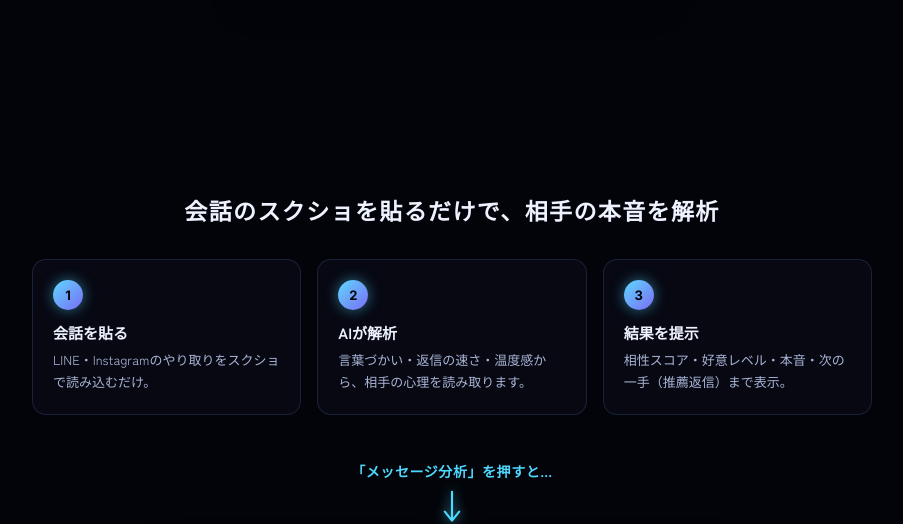
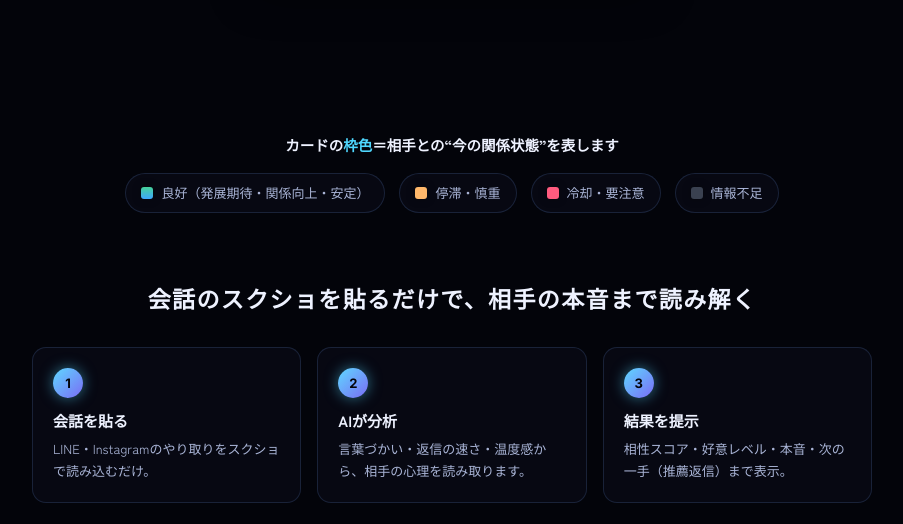
Before and after one commit to hmiyamagooner-collab/rela.lp, a website: page partner.html in a window 1280 px wide. Shown: the part 863-1387 px from the top of the page, without its empty margins (188-1091 px from the left). Drawn offline with Linux system fonts and the light colour scheme; a script that the page names is missing.

Commit message:
相手を可視化: カード枠色の意味(関係状態)を凡例で追記/NGワード「解析」を修正
- カード枠色＝相手との今の関係状態を表す凡例を追加
  (良好=緑〜青/停滞・慎重=橙/冷却・要注意=赤/情報不足=灰。アプリのst-go/hold/stop/noneに準拠)
- 「解析」→「読み解く」「分析」に置換(NGワード)

Co-Authored-By: Claude Opus 4.8 (1M context) <noreply@anthropic.com>
Claude-Session: https://claude.ai/code/session_01YbZmS2p1nudwBAHshJSb75

```diff
--- a/partner.html
+++ b/partner.html
@@ -576,6 +576,12 @@ footer{position:relative;z-index:1;border-top:1px solid var(--line);padding:44px
 .mf-step b{display:block;color:var(--ink);font-size:15px;margin:10px 0 4px}
 .mf-n{display:inline-flex;align-items:center;justify-content:center;width:30px;height:30px;border-radius:50%;font-family:'Inter',sans-serif;font-weight:700;color:#03040a;background:linear-gradient(135deg,#5fd8ff,#7a6cf5);box-shadow:0 0 14px rgba(79,216,255,.5)}
 @media(max-width:860px){.mf-steps{grid-template-columns:1fr}}
+.frame-legend{max-width:740px;margin:6px auto 0;text-align:center}
+.fl-title{font-size:14.5px;color:var(--ink);font-weight:700;margin-bottom:14px}
+.fl-title b{color:var(--cyan)}
+.fl-items{display:flex;flex-wrap:wrap;gap:11px 14px;justify-content:center}
+.fl-item{display:inline-flex;align-items:center;gap:8px;font-size:13px;color:var(--ink-soft);background:rgba(11,14,27,.55);border:1px solid var(--line);border-radius:999px;padding:7px 15px}
+.fl-item i{width:12px;height:12px;border-radius:3px;display:inline-block;flex:0 0 auto;box-shadow:0 0 8px rgba(0,0,0,.4)}
 </style>
 </head>
 <body>
@@ -660,11 +666,21 @@ footer{position:relative;z-index:1;border-top:1px solid var(--line);padding:44px
     </div>
 
     <!-- メッセージ分析ボタン → 分析結果スクショ への矢印 -->
+    <div class="frame-legend rv">
+      <p class="fl-title">カードの<b>枠色</b>＝相手との“今の関係状態”を表します</p>
+      <div class="fl-items">
+        <span class="fl-item"><i style="background:linear-gradient(180deg,#46d39a,#3ea8ff)"></i>良好（発展期待・関係向上・安定）</span>
+        <span class="fl-item"><i style="background:#ffb86b"></i>停滞・慎重</span>
+        <span class="fl-item"><i style="background:#ff5b7f"></i>冷却・要注意</span>
+        <span class="fl-item"><i style="background:#3a4150"></i>情報不足</span>
+      </div>
+    </div>
+
     <div class="mf-intro rv">
-      <h3 class="mf-h">会話のスクショを貼るだけで、相手の本音を解析</h3>
+      <h3 class="mf-h">会話のスクショを貼るだけで、相手の本音まで読み解く</h3>
       <div class="mf-steps">
         <div class="mf-step"><span class="mf-n">1</span><b>会話を貼る</b>LINE・Instagramのやり取りをスクショで読み込むだけ。</div>
-        <div class="mf-step"><span class="mf-n">2</span><b>AIが解析</b>言葉づかい・返信の速さ・温度感から、相手の心理を読み取ります。</div>
+        <div class="mf-step"><span class="mf-n">2</span><b>AIが分析</b>言葉づかい・返信の速さ・温度感から、相手の心理を読み取ります。</div>
         <div class="mf-step"><span class="mf-n">3</span><b>結果を提示</b>相性スコア・好意レベル・本音・次の一手（推薦返信）まで表示。</div>
       </div>
     </div>
```
